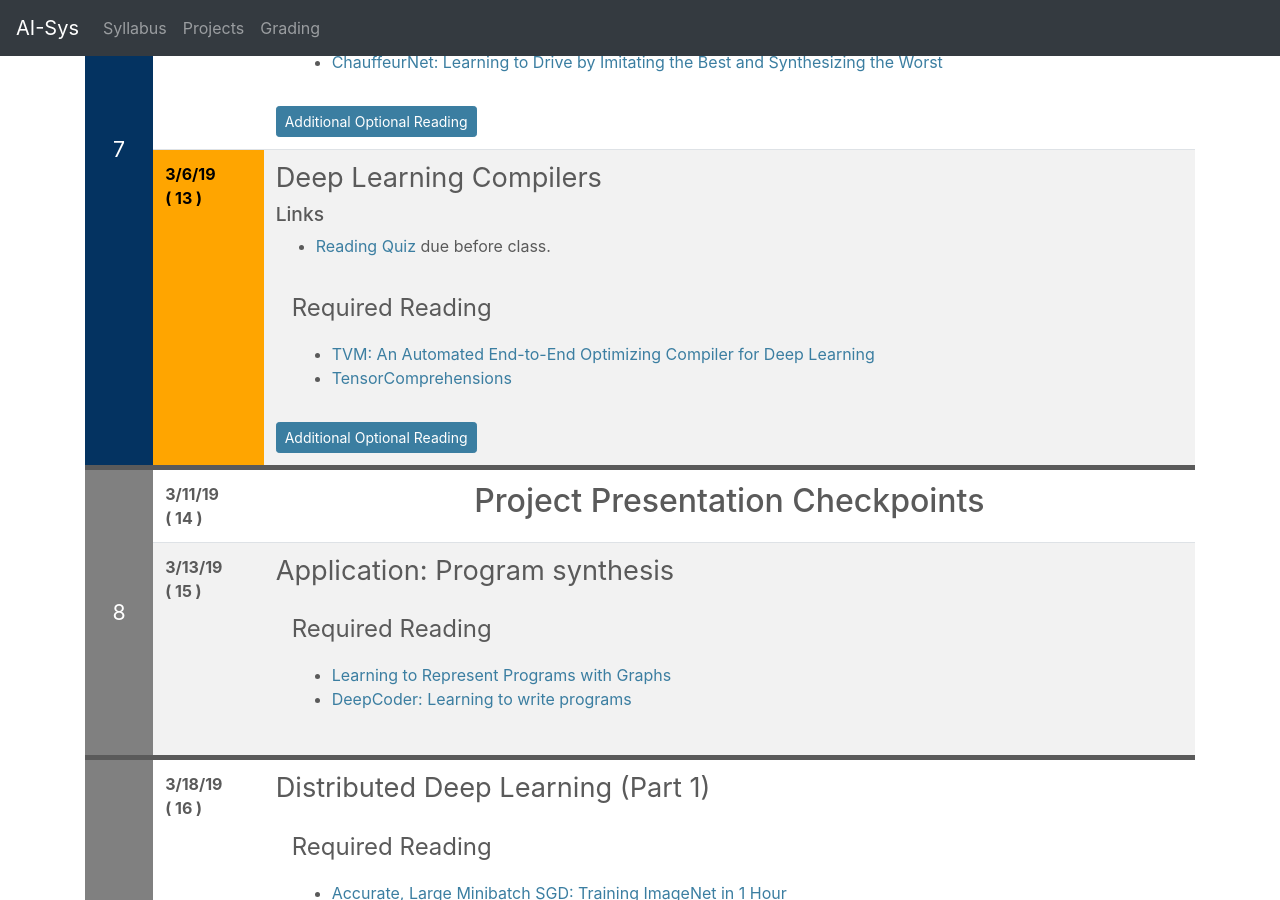
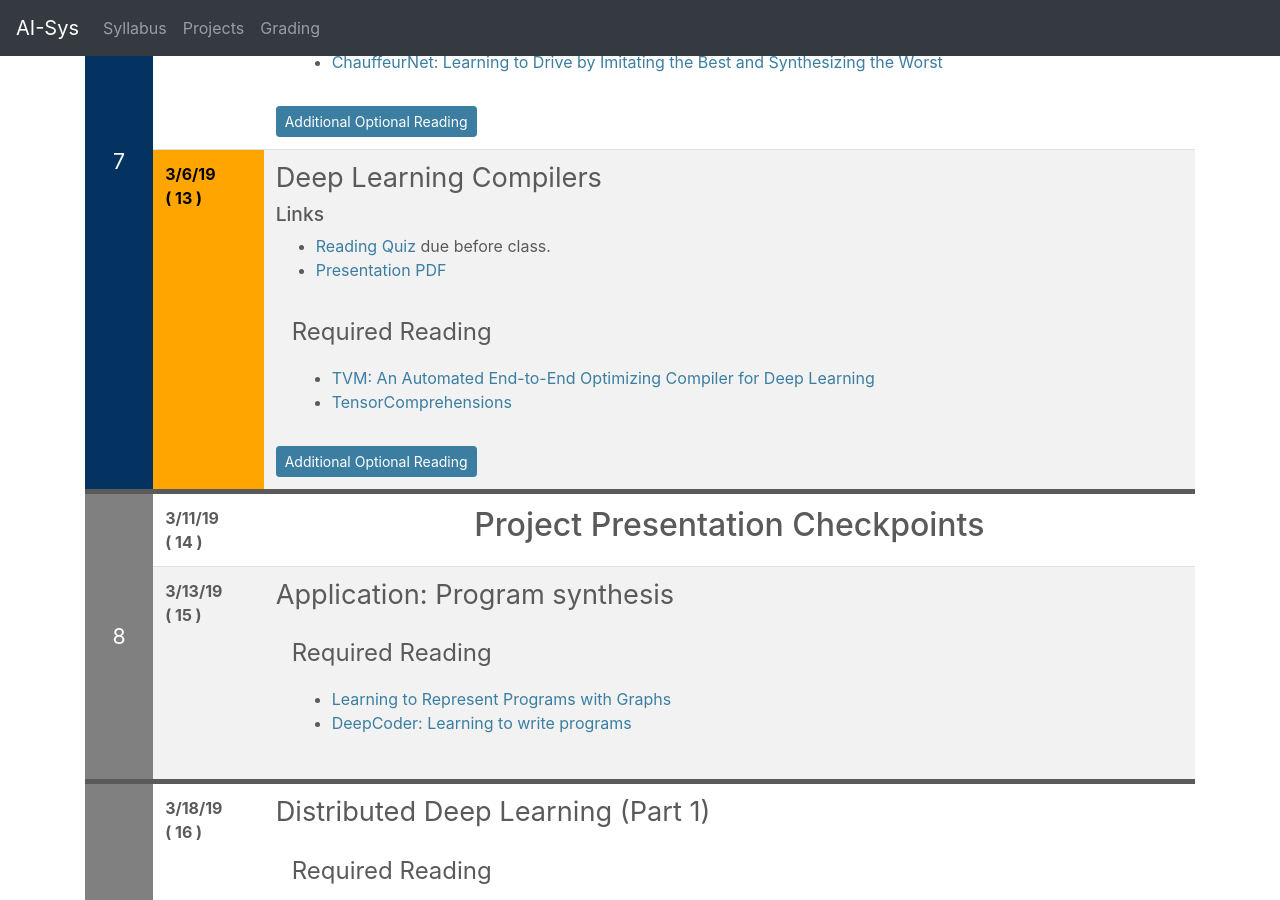
Before and after one commit to ucbrise/cs294-ai-sys-sp19, a Jekyll site: the page built from index.md, in a window 1280 px wide and 900 px high, scrolled down 5066 px. Built offline with Jekyll 4.4.1, drawn with Linux system fonts in a browser that asks for light colours; nearby versions of some CDN libraries; our own code applies the rules of GitHub Pages for plain Markdown files.

Commit message:
Add DL Compilers pdf

```diff
--- a/index.md
+++ b/index.md
@@ -475,6 +475,7 @@ If you find some of the reading confusing and want a more gentle introduction, t
 
 ### Links
 * [Reading Quiz](https://goo.gl/forms/Bf6Qobcj4QkizOXu2) due before class.
+* [Presentation PDF](assets/lectures/lec12/dl-compilers.pdf)
 
 <div class="summary" markdown="1"> </div>
 <div class="reading">
```
Also changed, not shown: 1 other file.
